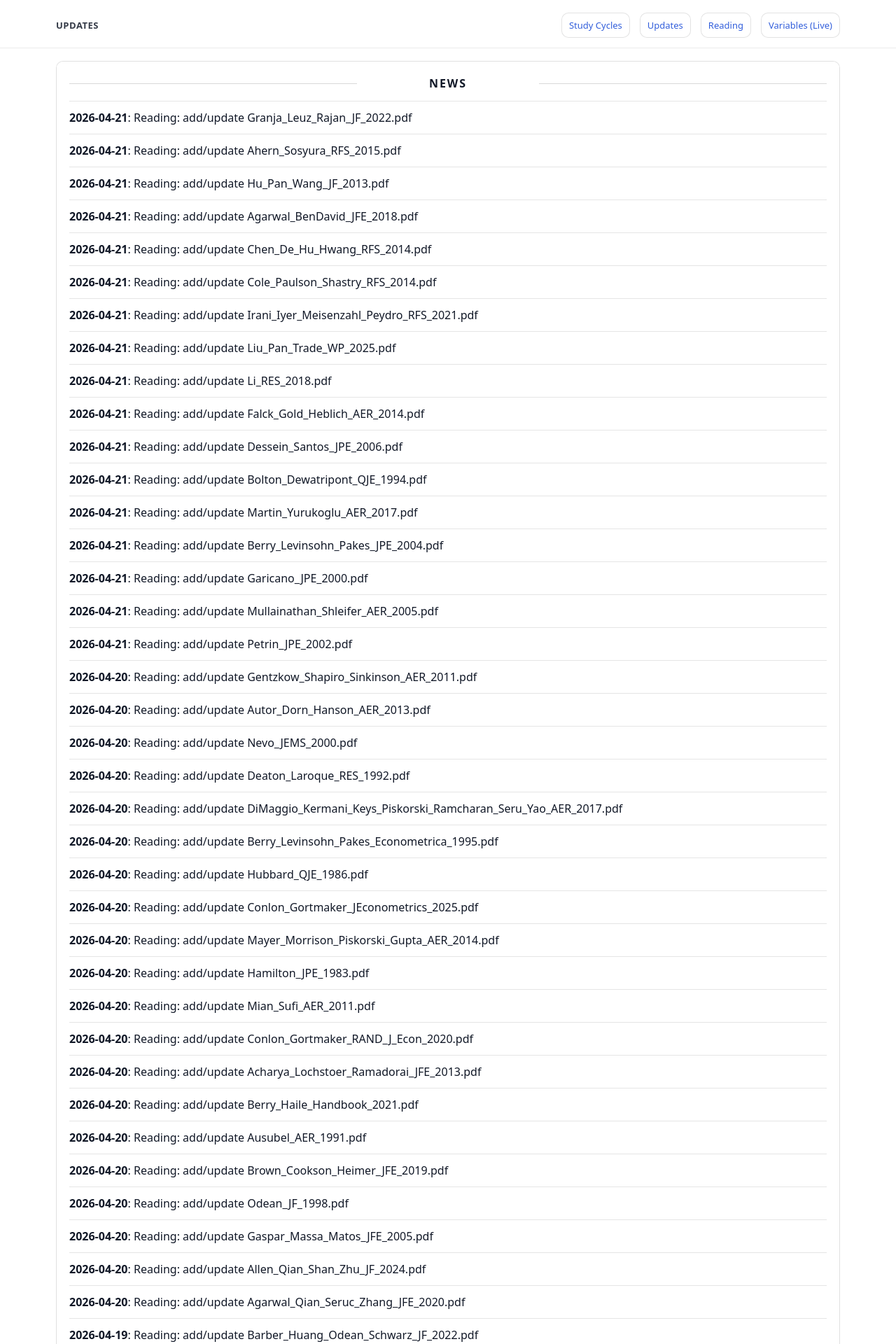
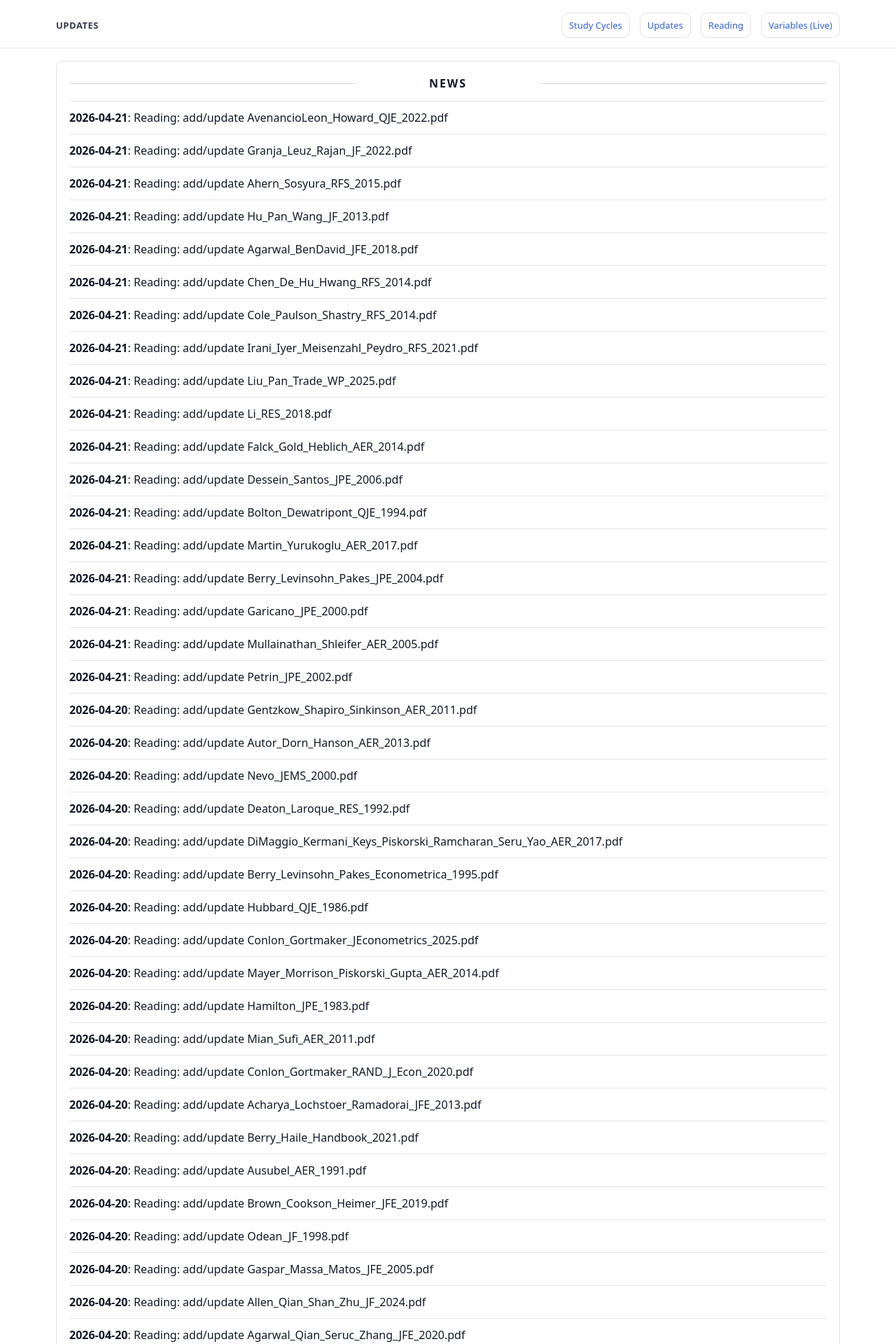
Before and after one commit to yaxinzn/study-archive, a Jekyll site: the page built from updates/index.md, in a window 1280 px wide. Shown: the top 1920 px of the page at 70% size. Built offline with Jekyll 4.4.1, drawn with Linux system fonts in a browser that asks for light colours; some of the changed text lies outside the part shown.

Commit message:
chore: update NEWS feed

```diff
--- a/_data/news.yml
+++ b/_data/news.yml
@@ -1,4 +1,7 @@
 # Auto-generated update history (sorted newest -> oldest). Do not edit manually.
+- ts: "1776772037"
+  date: "2026-04-21"
+  title: "Reading: add/update AvenancioLeon_Howard_QJE_2022.pdf"
 - ts: "1776771754"
   date: "2026-04-21"
   title: "Reading: add/update Granja_Leuz_Rajan_JF_2022.pdf"
```
